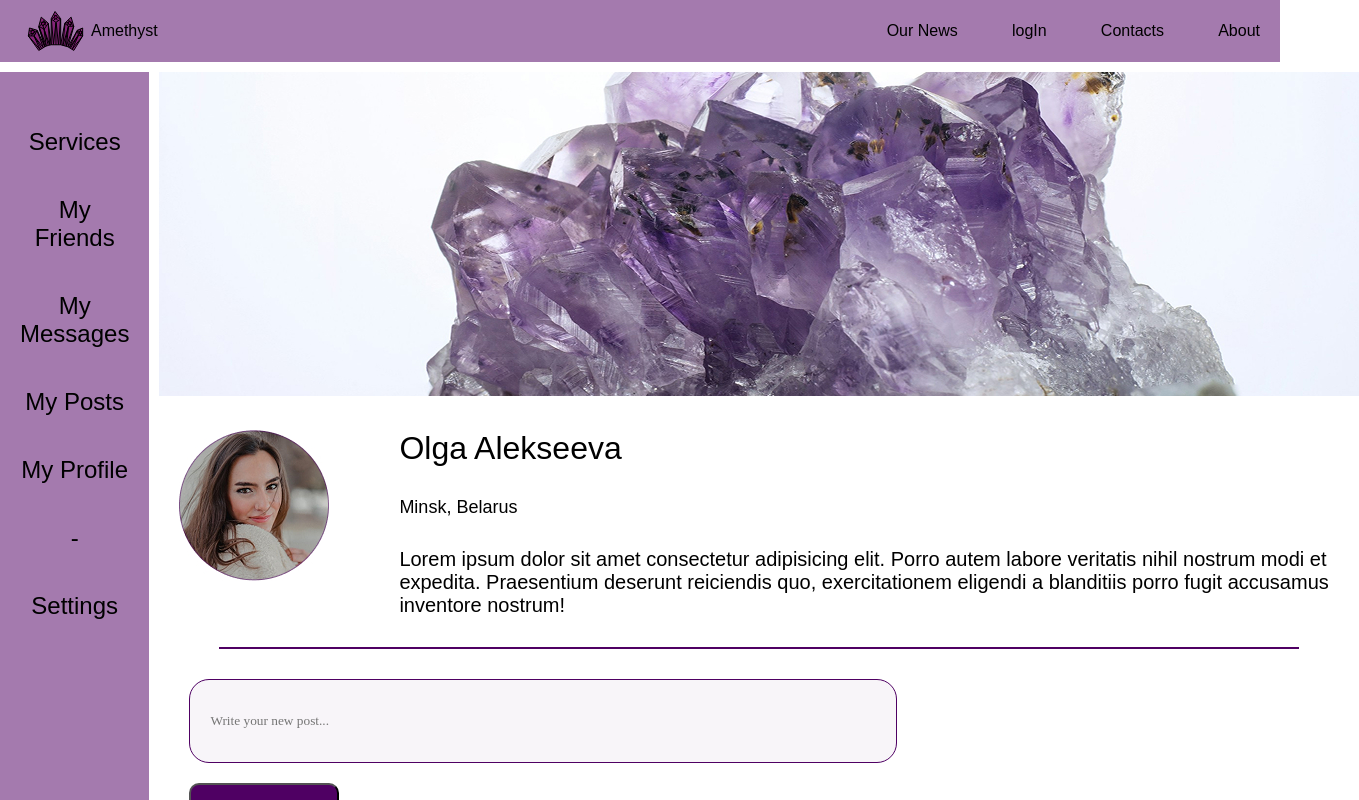
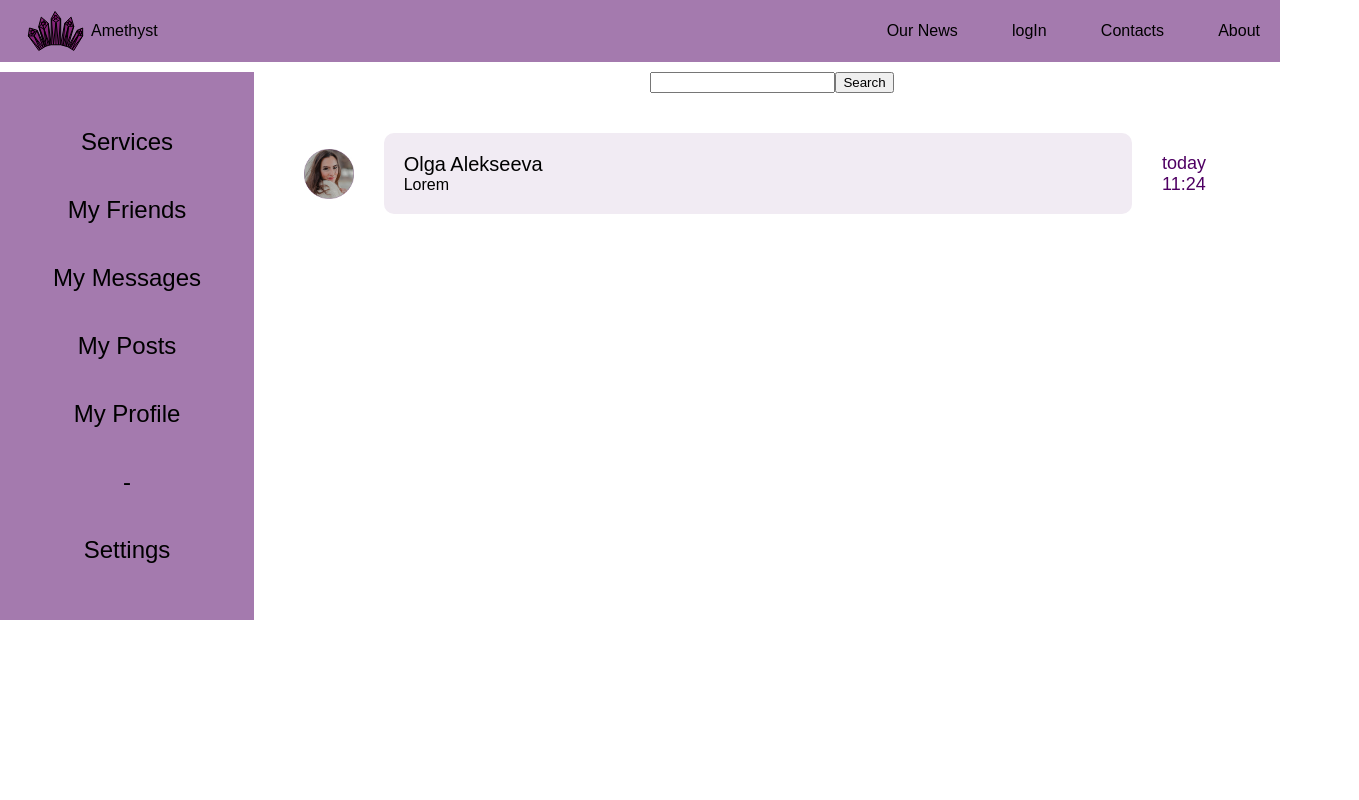
Before and after one commit to Olga841/amethyst, a React (Create React App) app: page /dialogs in a window 1280 px wide. Shown: the top 800 px of the page, 1359 px wide, since content can reach past the window. Built offline with nearby package versions, Linux system fonts and the light colour scheme; a web font is replaced by a local one.

Commit message:
add: styles & tags

```diff
--- a/src/components/Dialogs/Dialog/DialogItem.jsx
+++ b/src/components/Dialogs/Dialog/DialogItem.jsx
@@ -1,23 +1,17 @@
 import React from 'react';
-import s from './Dialogs.module.css';
+import s from './DialogItem.module.css';
 
-
-
-const Dialogs = () => {
+const DialogItem = (props) => {
   return (
-    <div className={s.Dialogs}>
-        <div className={s.Dialogs_wrapper}>
-          <div className={s.Dialogs_search}>
-            <input type="text" className={s.input} />
-            <button className={s.button}>Search</button>
-          </div>
-          <Dialog/>
-          <Dialog/>
-          <Dialog/>
-          <Dialog/>
+    <div className={s.DialogItem}>
+        <img src={props.avatar} alt="avatar" className={s.DialogItem_avatar} />
+        <div className={s.DialogItem_wrapper}>
+          <div className={s.DialogItem_UsedData}>{props.userData}</div>
+          <div className={s.DialogItem_message}>{props.message}</div>
         </div>
+        <div className={s.DialogItem_DateTime}>{props.date} {props.time}</div>
     </div>
   );
 }
 
-export default Dialogs;
+export default DialogItem;
--- a/src/components/Dialogs/Dialog/DialogItem.module.css
+++ b/src/components/Dialogs/Dialog/DialogItem.module.css
@@ -1,72 +1,36 @@
-.Main
-{
-    display: grid;
-    grid-template-areas: "aside content";
-    grid-template-rows: 1fr;
-    grid-template-columns: 1fr 4fr;
-    gap: 10px;
-    margin: 0 auto;
-    margin-top: 10px;
-    background-color: #fff;
+.DialogItem {
+    padding: 40px;
+    display: flex;
+    gap: 30px;
+    align-items: center;
 }
 
 
 
-.content {
-    grid-area: content;
+.DialogItem_avatar {
+    display: block;
+    width: 50px;
+    height: 50px;
+}
+.DialogItem_wrapper {
+    width: 90%;
+    background-color: #F1EBF3;
+    border-radius: 10px;
+    padding: 20px;
+    text-align: left;
 }
 
-.content img
+.DialogItem_UsedData
 {
-    display: block;
-    width: 100%;
-}
-
-.ProfileInfo
-{
-    margin: 30px 0;
-    display: flex;
-    gap:50px;
-}
-
-.ProfileInfo img
-{
-    display: block;
-    padding: 0 20px;
-    height: 100%;
-}
-
-.ProfileInfo .UserDataContainer
-{
-    display: flex;
-    flex-direction: column;
-    justify-content: flex-start;
-    gap: 30px;
-    align-items: flex-start;
-}
-
-.ProfileInfo .UserData
-{
-    font-size: 32px;
-}
-
-.ProfileInfo .UserLocation
-{
-    font-size: 18px;
-}
-
-.ProfileInfo .UserInfo
-{
-    text-align: left;
     font-size: 20px;
 }
 
-.ContentLine::after
+.DialogItem_message
 {
-    content:'';
-    background: #4f0063;
-    display: block;
-    height: 2px;
-    width: 90%;
-    margin: 0 auto;
+    font-size: 16px;
 }
+.DialogItem_DateTime{
+    color: #4F0063;
+    font-size: 18px;
+    text-align: left;
+}
--- a/src/components/Dialogs/Dialogs.jsx
+++ b/src/components/Dialogs/Dialogs.jsx
@@ -1,5 +1,8 @@
 import React from 'react';
 import s from './Dialogs.module.css';
+import avatar from './../../images/avatar/Avatar.jpg';
+import DialogItem from './Dialog/DialogItem';
+
 
 
 
@@ -11,10 +14,10 @@ const Dialogs = () => {
             <input type="text" className={s.input} />
             <button className={s.button}>Search</button>
           </div>
-          <Dialog/>
-          <Dialog/>
-          <Dialog/>
-          <Dialog/>
+          <DialogItem avatar={avatar} userData="Olga Alekseeva" message="Lorem" date="today" time="11:24"/>
+          {/* <DialogItem/>
+          <DialogItem/>
+          <DialogItem/> */}
         </div>
     </div>
   );
--- a/src/components/Dialogs/Dialogs.module.css
+++ b/src/components/Dialogs/Dialogs.module.css
@@ -1,72 +1,7 @@
-.Main
+.Dialogs
 {
-    display: grid;
-    grid-template-areas: "aside content";
-    grid-template-rows: 1fr;
-    grid-template-columns: 1fr 4fr;
-    gap: 10px;
-    margin: 0 auto;
+    grid-area: content;
+    /* margin: 0 auto;
     margin-top: 10px;
-    background-color: #fff;
+    background-color: #fff; */
 }
-
-
-
-.content {
-    grid-area: content;
-}
-
-.content img
-{
-    display: block;
-    width: 100%;
-}
-
-.ProfileInfo
-{
-    margin: 30px 0;
-    display: flex;
-    gap:50px;
-}
-
-.ProfileInfo img
-{
-    display: block;
-    padding: 0 20px;
-    height: 100%;
-}
-
-.ProfileInfo .UserDataContainer
-{
-    display: flex;
-    flex-direction: column;
-    justify-content: flex-start;
-    gap: 30px;
-    align-items: flex-start;
-}
-
-.ProfileInfo .UserData
-{
-    font-size: 32px;
-}
-
-.ProfileInfo .UserLocation
-{
-    font-size: 18px;
-}
-
-.ProfileInfo .UserInfo
-{
-    text-align: left;
-    font-size: 20px;
-}
-
-.ContentLine::after
-{
-    content:'';
-    background: #4f0063;
-    display: block;
-    height: 2px;
-    width: 90%;
-    margin: 0 auto;
-}
--- a/src/components/Main/Main.jsx
+++ b/src/components/Main/Main.jsx
@@ -2,13 +2,15 @@ import React from 'react';
 import s from './Main.module.css';
 import Aside from '../Aside/Aside';
 import Content from './Content/Content';
+import Dialogs from '../Dialogs/Dialogs';
+
 
 
 const Main = () => {
   return (
     <div className={s.Main}>
         <Aside/>
-        <Content/>
+        <Dialogs/>
     </div>
   );
 }
```
